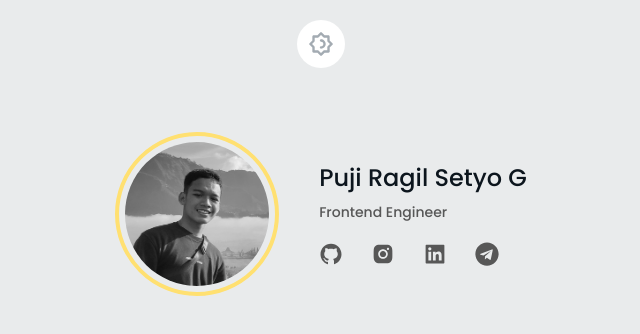
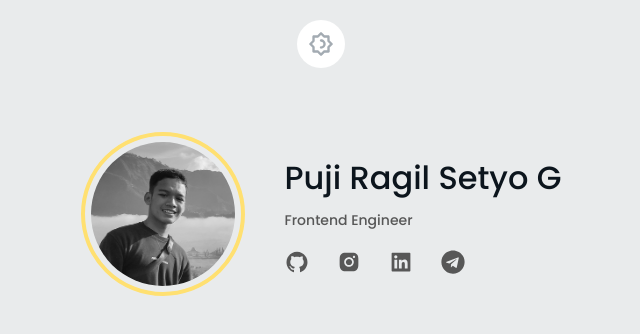
Before and after one commit to pujiragil/Maporto, a Next.js app: page / in a window 1280 px wide. Shown: the top 334 px of the page, without its empty margins (319-959 px from the left). Built offline with nearby package versions, Linux system fonts and the light colour scheme.

Commit message:
add custom heading size

```diff
--- a/components/Profile/index.tsx
+++ b/components/Profile/index.tsx
@@ -20,7 +20,7 @@ const Information = () => {
   return (
     <div className="flex flex-col gap-5">
       <div className="text-center md:text-left">
-        <h1 className="text-primary-one dark:text-secondary-one text-2xl mb-2">
+        <h1 className="text-primary-one dark:text-secondary-one text-head mb-2">
           Puji Ragil Setyo G
         </h1>
         <p className="text-primary-two dark:text-secondary-two text-sm">
--- a/tailwind.config.js
+++ b/tailwind.config.js
@@ -29,6 +29,9 @@ module.exports = {
           "dark": "#171F26",
           "light": "#FFFFFF"
         }
+      },
+      fontSize: {
+        "head": "32px"
       }
     },
   },
```
